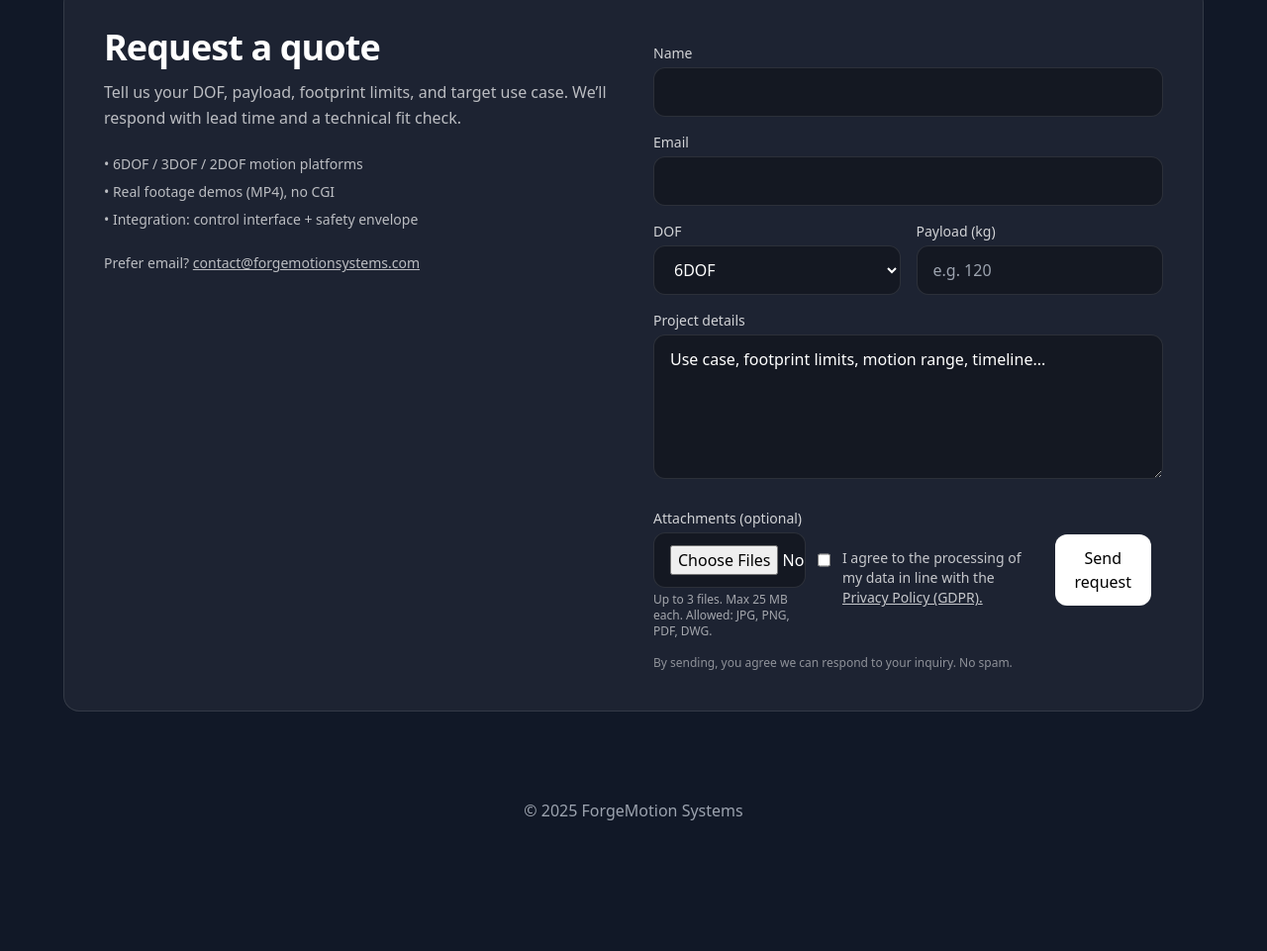
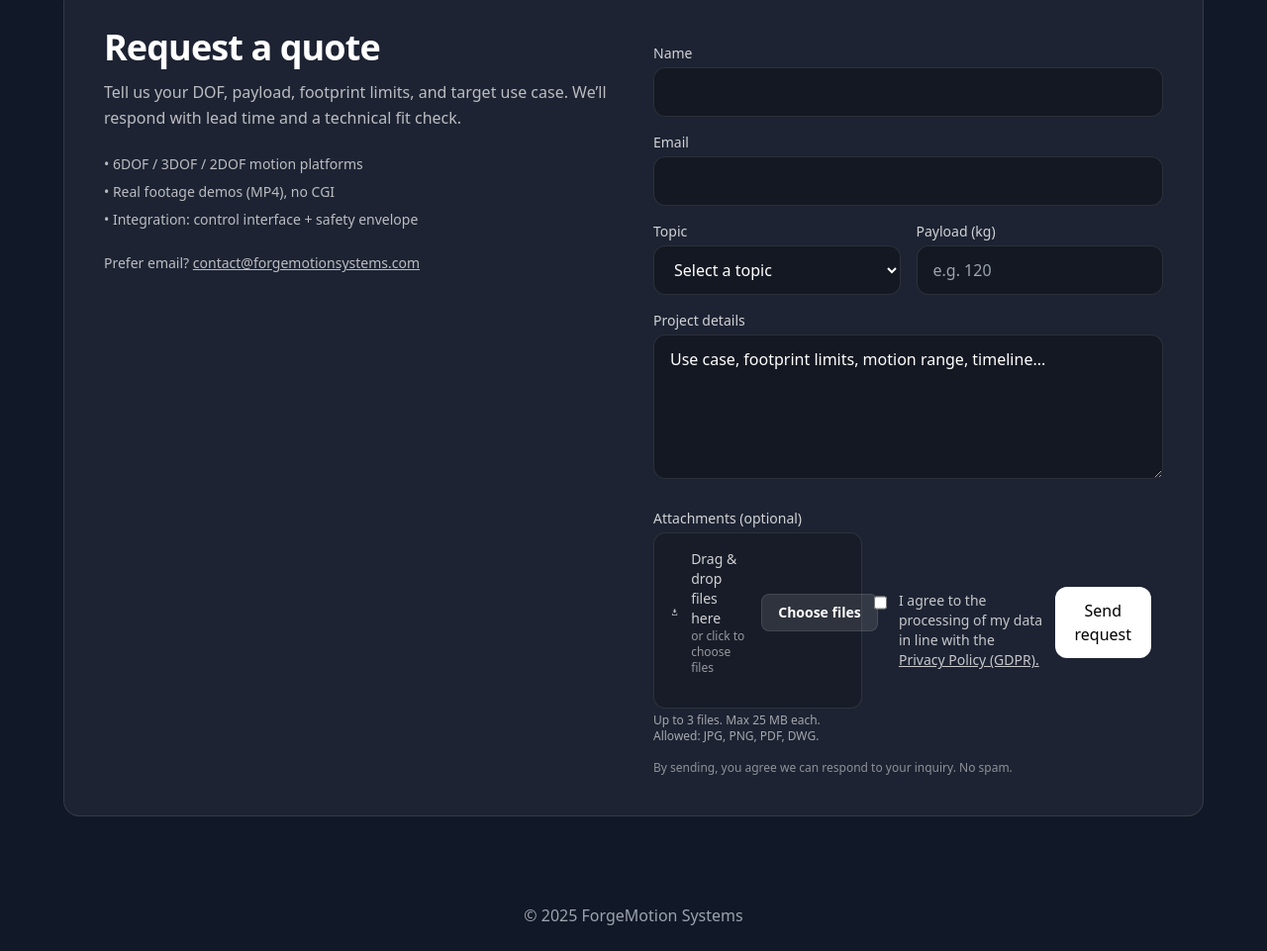
Before and after one commit to Lechtej/forgemotion-systems, a plain HTML site: page en/index.html in a window 1280 px wide. Shown: the part 4288-5249 px from the top of the page at 99% size. Before the commit the page ends 5143 px from the top, so only its background shows below. Drawn offline with nearby package versions, Linux system fonts and the light colour scheme.

Commit message:
Add files via upload

```diff
--- a/en/index.html
+++ b/en/index.html
@@ -414,12 +414,15 @@
 </div>
 <div class="grid grid-cols-2 gap-4">
 <div>
-<label class="block text-sm text-white/80 mb-1" for="lead_dof">DOF</label>
+<label class="block text-sm text-white/80 mb-1" data-en="Topic" data-pl="Temat" for="lead_dof">Topic</label>
 <select class="w-full rounded-xl bg-black/30 border border-white/10 px-4 py-3 outline-none focus:border-white/30" id="lead_dof" name="dof">
-<option value="6DOF">6DOF</option>
-<option value="3DOF">3DOF</option>
-<option value="2DOF">2DOF</option>
-<option data-en="Not sure" data-pl="Nie wiem" value="Not sure">Not sure</option>
+  <option value="" selected data-en="Select a topic" data-pl="Wybierz temat">Select a topic</option>
+  <option value="6DOF">6DOF</option>
+  <option value="3DOF/2DOF" data-en="3DOF/2DOF" data-pl="3DOF/2DOF">3DOF/2DOF</option>
+  <option value="Ejection seat replica" data-en="Ejection seat replica" data-pl="Replika fotela">Ejection seat replica</option>
+  <option value="Seatbelt tensioner" data-en="Seatbelt tensioner" data-pl="Napinacz pasów">Seatbelt tensioner</option>
+  <option value="Accessories" data-en="Accessories" data-pl="Akcesoria">Accessories</option>
+  <option value="Other" data-en="Other" data-pl="Inne">Other</option>
 </select>
 </div>
 <div>
@@ -435,12 +438,36 @@
 
 <div class="mt-2">
   <label class="block text-sm text-white/80 mb-1" data-en="Attachments (optional)" data-pl="Załączniki (opcjonalnie)">Attachments (optional)</label>
-  <input id="lead_files" name="files" type="file" multiple
-         accept=".jpg,.jpeg,.png,.pdf,.dwg"
-         class="w-full rounded-xl bg-black/30 border border-white/10 px-4 py-3 outline-none focus:border-white/30" />
-  <p class="mt-1 text-xs text-white/60" data-en="Up to 3 files. Max 25 MB each. Allowed: JPG, PNG, PDF, DWG." data-pl="Do 3 plików. Maks. 25 MB każdy. Dozwolone: JPG, PNG, PDF, DWG.">
-    Up to 3 files. Max 25 MB each. Allowed: JPG, PNG, PDF, DWG.
-  </p>
+
+<!-- Dropzone (click / drag & drop) -->
+<div id="leadDropzone" class="rounded-xl border border-white/10 bg-black/20 px-4 py-4 cursor-pointer select-none">
+  <div class="flex items-center justify-between gap-4">
+    <div class="flex items-center gap-3">
+      <svg aria-hidden="true" viewBox="0 0 24 24" class="h-6 w-6 text-white/70">
+        <path fill="currentColor" d="M19 14v4a2 2 0 0 1-2 2H7a2 2 0 0 1-2-2v-4h2v4h10v-4zm-7-1 5-5h-3V3h-4v5H7z"/>
+      </svg>
+      <div class="text-sm text-white/80">
+        <div data-en="Drag & drop files here" data-pl="Przeciągnij i upuść pliki tutaj">Drag & drop files here</div>
+        <div class="text-xs text-white/55" data-en="or click to choose files" data-pl="albo kliknij, aby wybrać pliki">or click to choose files</div>
+      </div>
+    </div>
+
+    <button id="leadDropzoneBtn" type="button"
+      class="shrink-0 bg-white/10 hover:bg-white/15 border border-white/10 px-4 py-2 rounded-lg text-sm font-semibold">
+      <span data-en="Choose files" data-pl="Wybierz pliki">Choose files</span>
+    </button>
+  </div>
+
+  <ul id="leadFileList" class="mt-4 space-y-2"></ul>
+</div>
+
+<input id="lead_files" name="files" type="file" multiple accept=".jpg,.jpeg,.png,.pdf,.dwg"
+  class="hidden" />
+
+<p class="mt-1 text-xs text-white/60" data-en="Up to 3 files. Max 25 MB each. Allowed: JPG, PNG, PDF, DWG."
+   data-pl="Do 3 plików. Maks. 25 MB każdy. Dozwolone: JPG, PNG, PDF, DWG.">
+  Up to 3 files. Max 25 MB each. Allowed: JPG, PNG, PDF, DWG.
+</p>
 </div>
 
 <div class="mt-4 flex items-start gap-3">
```
